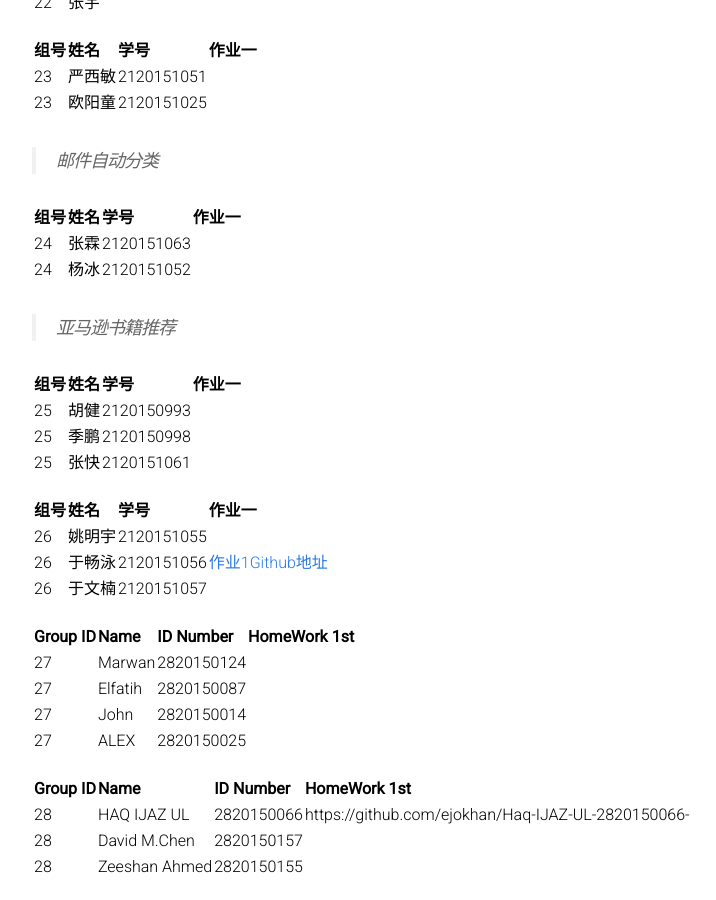
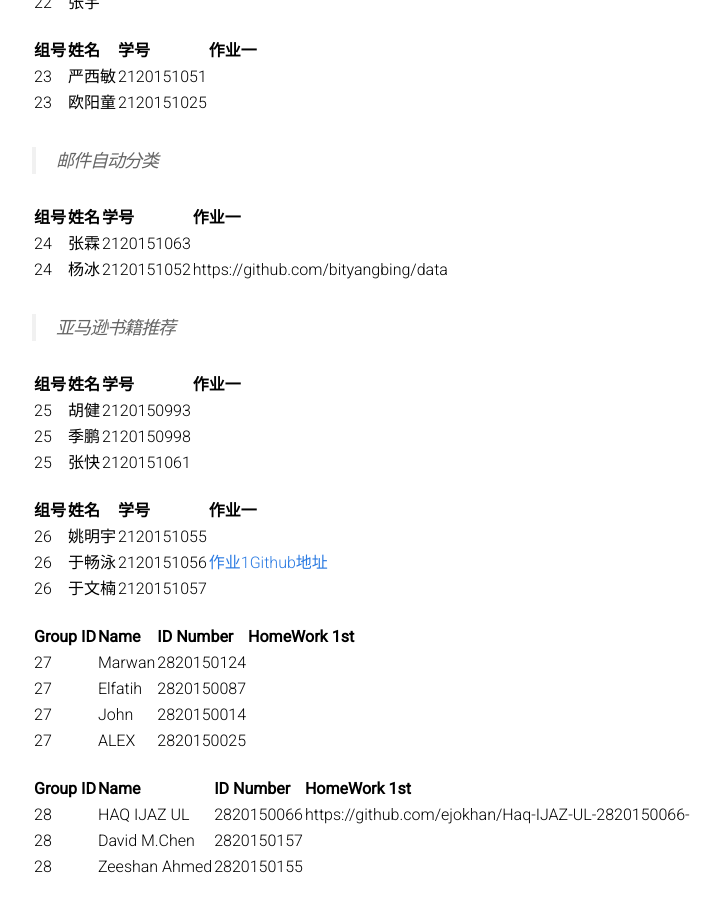
Before and after one commit to BITDM/bitdm.github.io, a Jekyll site: the page built from 2016/groups.md, in a window 1280 px wide and 900 px high, scrolled down 4214 px. Shown: the whole window, without its empty margins (208-924 px from the left). Built offline with Jekyll 4.4.1, drawn with Linux system fonts in a browser that asks for light colours; some of the changed lines change nothing that is shown.

Commit message:
Update groups.md

```diff
--- a/2016/groups.md
+++ b/2016/groups.md
@@ -184,7 +184,7 @@
 |组号|姓名|学号|作业一|
 |:-------------|:-------------|:-----|:-----|
 |24|张霖|2120151063|
-|24|杨冰|2120151052|
+|24|杨冰|2120151052| https://github.com/bityangbing/data
 
 > 亚马逊书籍推荐
 
```
